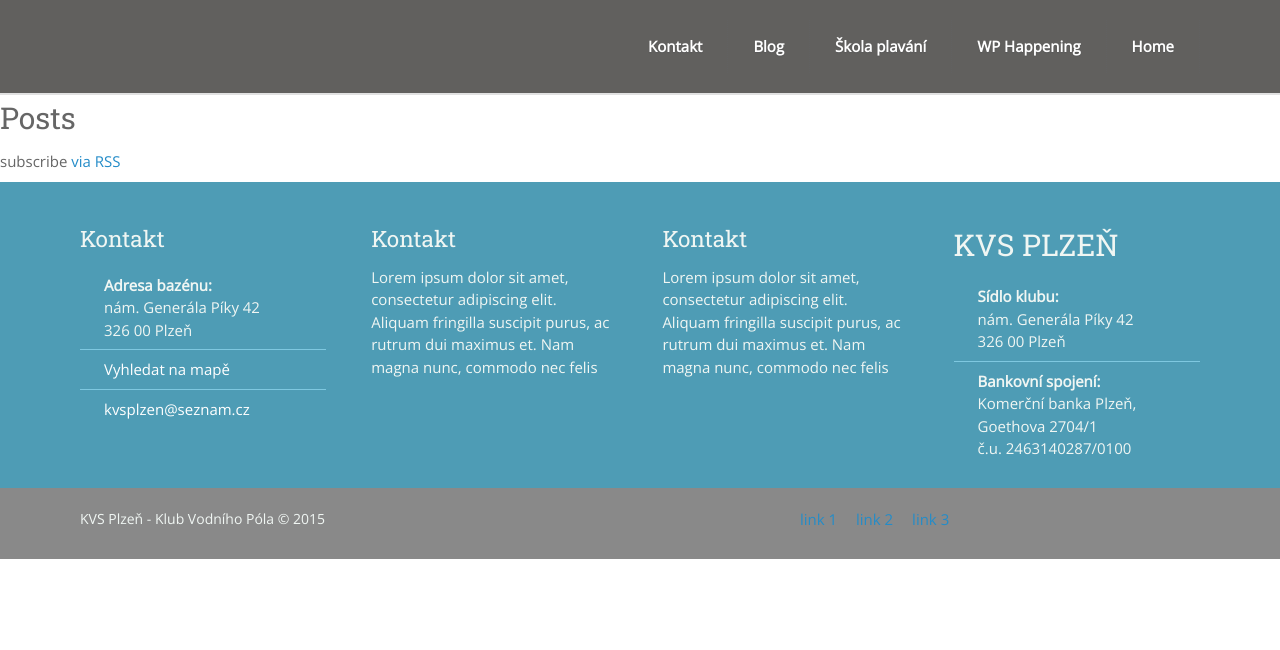
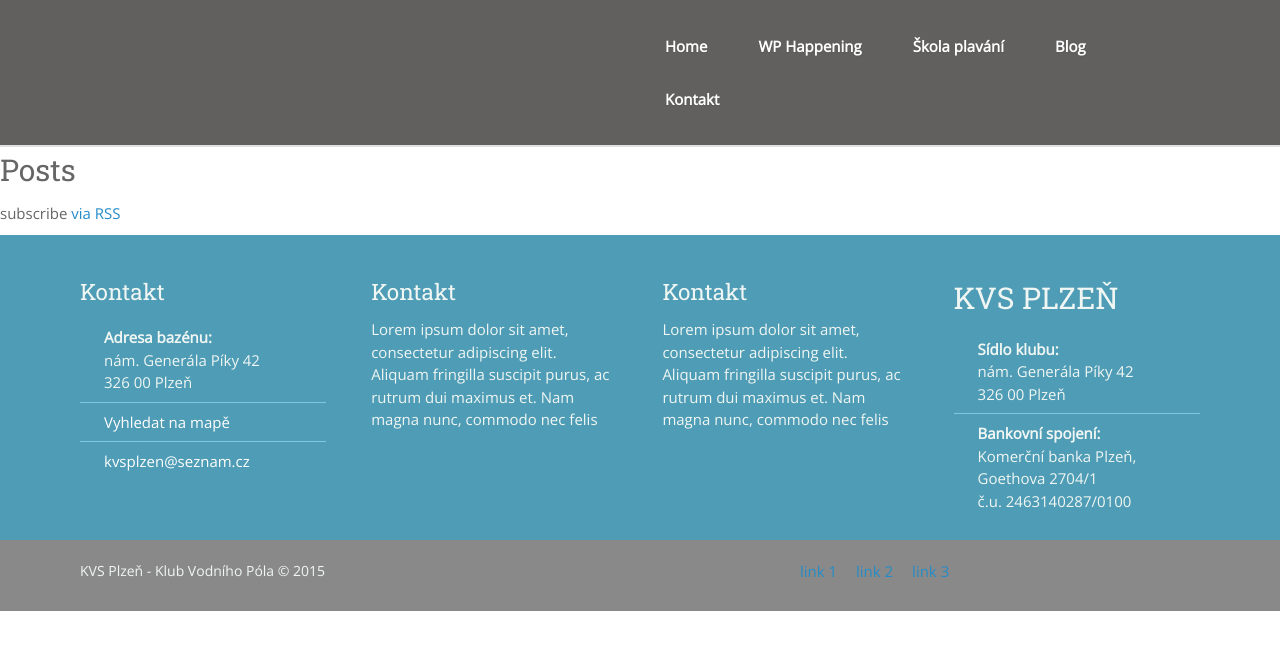
Before and after one commit to SteveVil/KVS-web, a Jekyll site: the page built from index.html, in a window 1280 px wide. Shown: the top 650 px of the page. Built offline with Jekyll 4.4.1, drawn with Linux system fonts in a browser that asks for light colours.

Commit message:
Update _header.sass

```diff
--- a/_sass/_header.sass
+++ b/_sass/_header.sass
@@ -4,7 +4,7 @@ header
 	border-bottom: 2px solid #e1e1e1
 	overflow: hidden
 nav
-	width: 70%
+	width: 50%
 	float: right
 
 	ul
@@ -16,7 +16,7 @@ nav
 		position: relative
 
 		li
-			float: right
+			float: left
 			border-right: 1px dotted #616161
 
 			a
```
